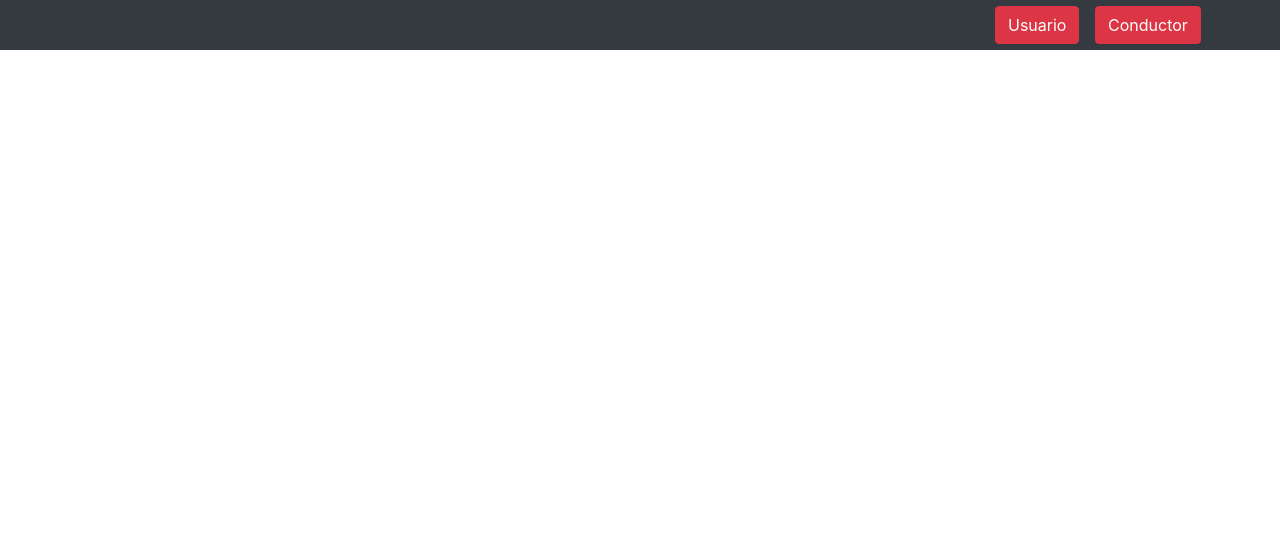
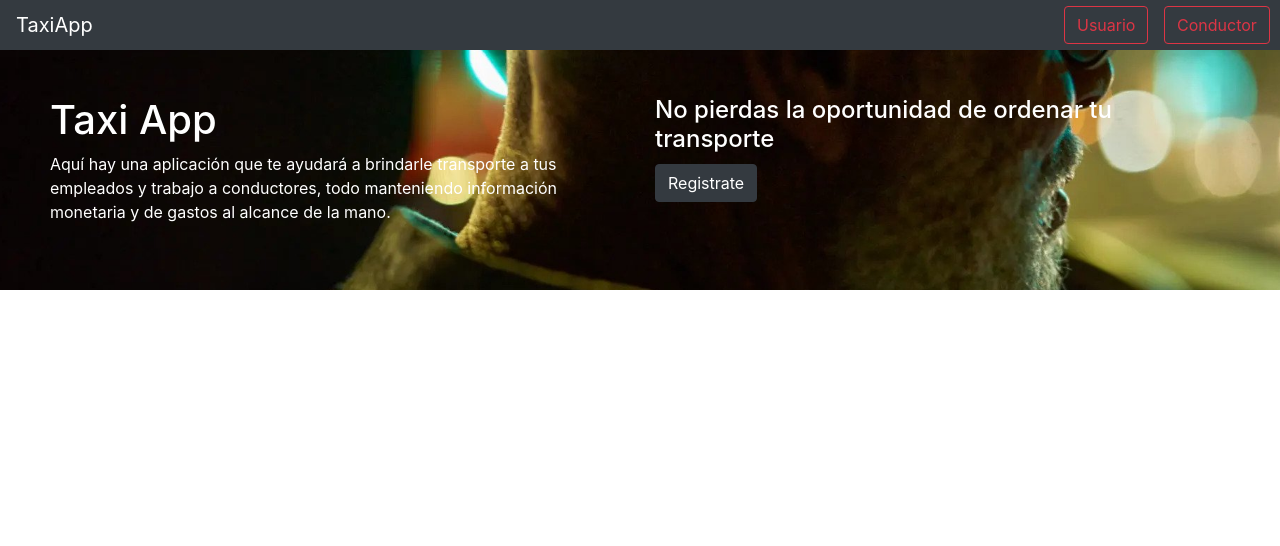
Before and after one commit to ChristianVargasRodriguez/taxi_empresa, a Flask app: page / in a window 1280 px wide. Shown: the top 546 px of the page. Run offline with Flask 3, Linux system fonts and the light colour scheme.

Commit message:
visual changes ver.2

```diff
--- a/flask_app/static/css/style.css
+++ b/flask_app/static/css/style.css
@@ -77,3 +77,11 @@ ul li a {
 ul li a:hover {
     background-color: #551e30;
 }
+
+.bg-mine {
+    background-image: url('/static/img/bg-1.jpg');
+    background-size: cover;
+    background-position: center;
+    padding: 50px;
+    margin-top: -20px;
+}
--- /dev/null
+++ b/flask_app/static/js/script.js
@@ -0,0 +1,4 @@
+document.addEventListener('DOMContentLoaded', function() {
+    var elems = document.querySelectorAll('.parallax');
+    var instances = M.Parallax.init(elems);
+});
--- a/flask_app/templates/base.html
+++ b/flask_app/templates/base.html
@@ -6,10 +6,13 @@
 
     {% block head %}
     <!-- Load Personal Styles -->
+
     <link
         rel="stylesheet"
         href="{{ url_for('static',filename='css/style.css') }}"
     />
+
+    <script src="{{ url_for('static',filename='js/script.js') }}"></script>
 
     <!-- Bootstrap CSS CDN (remote) -->
     <link
@@ -24,6 +27,7 @@
         rel="stylesheet"
         href="https://cdn.jsdelivr.net/npm/bootstrap-icons@1.10.3/font/bootstrap-icons.css"
     />
+
 
     <!-- JQuery and Bootstrap JS CDN (remote) -->
     <script
@@ -50,7 +54,7 @@
 
     <!-- II) Main Panel -->
     <main>
-        <div class="container py-3">{% block content %} {% endblock %}</div>
+        <div class="py-3">{% block content %} {% endblock %}</div>
     </main>
 
     <!-- III) Footer panel -->
@@ -60,9 +64,11 @@
             bottom: 0;
             width: 100%;
         }
-      </style>
+    </style>
     <footer class="page-footer text-center text-white bg-dark">
-        <small>© Taxis S.A. 2023</small>
+        <div class="container py-3">
+            <small>© Taxis S.A. 2023</small>
+        </div>
     </footer>
 </body>
 </html>
--- a/flask_app/templates/dashboard_taxista.html
+++ b/flask_app/templates/dashboard_taxista.html
@@ -3,9 +3,10 @@
 {% block title %} Solicitudes {% endblock %}
 
 {% block content %}
-<h3 class="font-weight-bold">Hola {{ conductor.nombre }} {{conductor.apellido}}!!!</h3>
+<div class="container">
+<h3 class="font-weight-bold text-dark">Hola {{ conductor.nombre }} {{conductor.apellido}}!!!</h3>
 <hr>
-<h3 class="font-weight-bold">Estas son las solicitudes de Taxis en el momento:</h3>
+<h3 class="font-weight-bold text-dark">Estas son las solicitudes de Taxis en el momento:</h3>
 <hr class="border border-black border-4" />
 
 <div class="row justify-content-around">
@@ -77,4 +78,5 @@
     {% endfor %}
     </div>
 </div>
+</div>
 {% endblock %}
--- a/flask_app/templates/editar_viaje.html
+++ b/flask_app/templates/editar_viaje.html
@@ -3,7 +3,7 @@
 {% block title %} Editar Viaje {% endblock%}
 
 {% block content %}
-
+<div class="container">
 <hr class="border border-black" />
 <div class="row">
     <form action="/viajes/{{ viaje[0]['id'] }}/editar" method="post" class="p-4 col-md-8 col-lg-6 my-4 mx-5 bg-dark text-light">
@@ -66,4 +66,5 @@
         </div>
     </form>
 </div>
+</div>
 {% endblock %}
--- a/flask_app/templates/index.html
+++ b/flask_app/templates/index.html
@@ -1,10 +1,20 @@
 {% extends "base.html" %}
 
 {% block title %}
-    Login y Registro
+    Taxi app
 {% endblock %}
 
 {% block content %}
 
+<div class="row bg-mine bg-dark">
+    <div class="col s12 m6">
+        <h1>Taxi App</h1>
+        <p>Aquí hay una aplicación que te ayudará a brindarle transporte a tus empleados y trabajo a conductores, todo manteniendo información monetaria y de gastos al alcance de la mano.</p>
+    </div>
+    <div class="col s12 m6">
+        <h4 style="margin-bottom: 10px;">No pierdas la oportunidad de ordenar tu transporte</h4>
+        <a href="/register_usuarios" class="btn btn-dark">Registrate</a>
+    </div>
+</div>
 
 {% endblock %}
--- a/flask_app/templates/login_taxista.html
+++ b/flask_app/templates/login_taxista.html
@@ -5,7 +5,8 @@ Acceso Taxista
 {% endblock %}
 
 {% block content %}
-<h1 class="row justify-content-around" > Bienvenido Socio Conductor! </h1>
+<div class="container">
+<h1 class="row justify-content-around text-dark" > Bienvenido Socio Conductor! </h1>
 <div class="row justify-content-around pt-5 pb-4">
     <div class="col-5">
         <form action="/login_taxista" method="post" class="p-4 bg-dark text-light">
@@ -33,4 +34,5 @@ Acceso Taxista
         </form>
     </div>
 </div>
+</div>
 {% endblock %}
--- a/flask_app/templates/navbar.html
+++ b/flask_app/templates/navbar.html
@@ -1,6 +1,8 @@
+
 
 <nav class="navbar navbar-expand-md navbar-dark bg-dark h-4" style="height: 50px">
-    <div class="container">
+
+    <a class="navbar-brand" href="/">TaxiApp</a>
     <span class="navbar-brand ml-2 mb-0 h1"></span>
     <button
     class="navbar-toggler"
@@ -14,6 +16,8 @@
     <span class="navbar-toggler-icon"></span>
 </button>
 
+<div class="collapse navbar-collapse" id="navbarSupportedContent">
+
 <ul class="navbar-nav ml-2 ml-md-auto">
     <!-- <p class="text-white">{{request.path}}</p> -->
 
@@ -21,7 +25,7 @@
     <ul class="navbar-nav">
         <li class="nav-item dropdown">
             <div class="dropdown">
-                            <button class="btn btn-danger">Usuario</button>
+                <button class="btn btn-outline-danger">Usuario</button>
                 <div class="dropdown-content">
                     {% if session.usuario_id %}
                     <a class="text-dark" href="/todos_los_viajes">Todos los Viajes Realizados</a>
@@ -43,7 +47,7 @@
     <ul class="navbar-nav">
         <li class="nav-item dropdown">
             <div class="dropdown">
-                            <button class="btn btn-danger">Conductor</button>
+                <button class="btn btn-outline-danger">Conductor</button>
                 <div class="dropdown-content">
                     {% if session.conductor_id %}
 
@@ -65,6 +69,6 @@
 
 
 </ul>
+</div>
 
-    </div>
 </nav>
--- a/flask_app/templates/pedir_viaje.html
+++ b/flask_app/templates/pedir_viaje.html
@@ -5,6 +5,7 @@
 {% endblock %}
 
 {% block content %}
+<div class="container">
 <h2 class="font-weight-bold"> Bienvenido/a {{usuario[0]['nombre']}} {{usuario[0]['apellido']}} !</h2>
 
 <hr class="border border-black" />
@@ -31,7 +32,7 @@
             <input type="text" name="direccion_inicio" id="direccion_inicio" class="form-control" />
         </div>
     </div>
-
+</div>
     <!-- Direccion de Destino del Viaje -->
     <div class="form-group row">
         <label for="direccion_destino" class="col-sm-4 col-form-label">Dirección de Destino:</label>
--- a/flask_app/templates/todo_viajes.html
+++ b/flask_app/templates/todo_viajes.html
@@ -3,7 +3,7 @@
 {% block title %} Todos los Viajes {% endblock %}
 
 {% block content %}
-
+<div class="container">
 <table class="table table-dark">
     <thead>
         <tr>
@@ -26,7 +26,7 @@
         {% endfor %}
     </tbody>
 </table>
-
+</div>
 
 
 {% endblock %}
--- a/flask_app/templates/viaje_en_curso.html
+++ b/flask_app/templates/viaje_en_curso.html
@@ -3,6 +3,7 @@
 {% block title %} Viaje en Curso {% endblock %}
 
 {% block content %}
+<div class="container">
 <div class="border border-2 border-dark p-4">
     <div class="my-2">
         <table class="table table-table-borderless text-left">
@@ -90,5 +91,5 @@
         </div>
     </div>
 </div>
-
+</div>
 {% endblock %}
```
Also changed, not shown: flask_app/templates/login_usuario.html (+4 -3 lines), flask_app/templates/register_taxista.html (+4 -4 lines), flask_app/templates/register_usuario.html (+4 -4 lines), flask_app/static/img/bg-1.jpg (added), flask_app/static/img/bg-1.webp (added), flask_app/static/img/taxi.jpg (added). Lines whose indentation alone changed are shown as unchanged.
